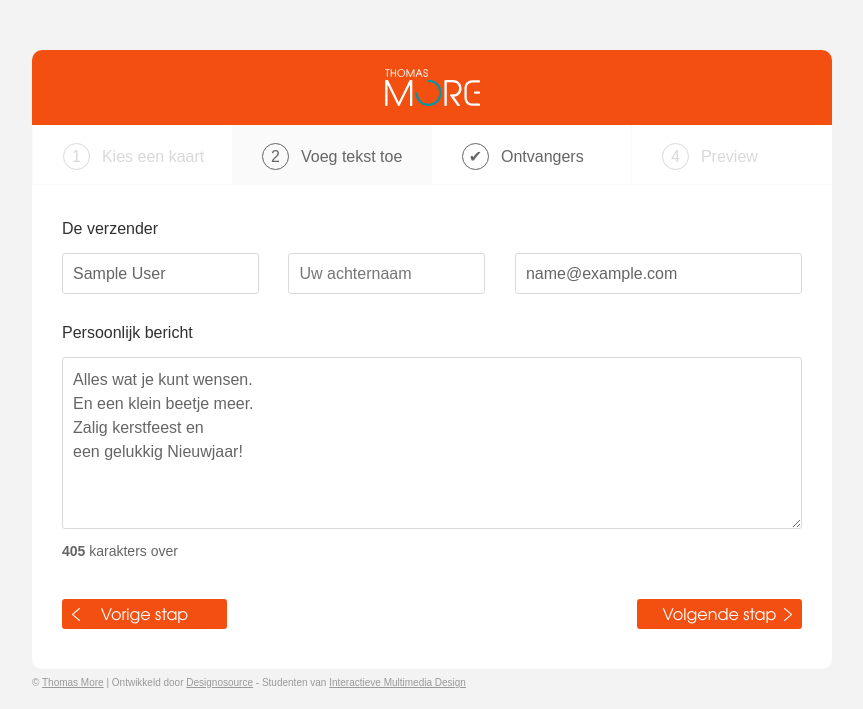
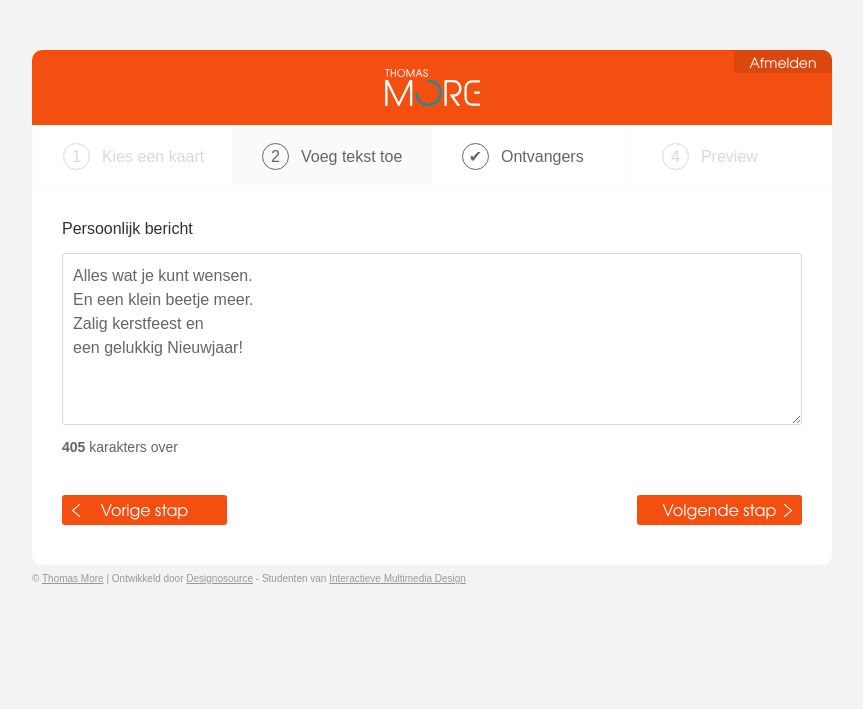
Before and after one commit to designosource/TM_Kerstkaart, a PHP site: page /TM_Kerstkaarten/stap2.php in a window 1280 px wide. Shown: the top 709 px of the page, without its empty margins (208-1071 px from the left). Run offline with PHP 8.4, Linux system fonts and the light colour scheme; the visitor is signed in with stand-in values (Sample User, id 1); some libraries are stand-ins or nearby versions.

Commit message:
Removed manual user input

```diff
--- a/css/style.css
+++ b/css/style.css
@@ -1063,36 +1063,3 @@ a#deleteFile
 	height:10px;
 	text-indent: -9999px
 }
-
-#senderCon
-{
-	margin-bottom:30px;
-}
-
-#senderCon input
-{
-	margin:0;
-	margin-right:25px;
-	width: 175px;
-	border: 1px solid #D9D9D9;
-	padding: 7.5px 10px;
-	font-family: Arial, Helvetica, sans-serif;
-	color:#656565;
-	font-size: 16px;
-	line-height:24px;
-	border-radius: 3px;
-	-webkit-border-radius: 3px;
-	-moz-border-radius: 3px;
-	-ms-border-radius: 3px;
-}
-
-#senderCon input#sendEmail
-{
-	width:265px;
-	margin-right:0;
-}
-
-#senderCon input:focus
-{
-	border: 1px solid #F24F11;
-}
--- a/includes/header.inc.php
+++ b/includes/header.inc.php
@@ -1,4 +1,5 @@
 <header>
+	<a id="afmelden" href="logout.php">Afmelden</a>
 	<div id="logo">
 		<a href="http://www.thomasmore.be/" id="login-logo">Thomas More Hogeschool</a>
 	</div>
@@ -6,7 +7,7 @@
 	<nav>
 		<ul>
 			<li id="liStap1"><h1 style='color:<?php if(!empty($_SESSION['cardALT']) && !empty($_SESSION['cardURL']) && !empty($_SESSION['cardID'])){ echo "#656565";} ?>'><span class="cijfer" style='border-color:<?php if(!empty($_SESSION['cardALT']) && !empty($_SESSION['cardURL']) && !empty($_SESSION['cardID'])){ echo "#656565";} ?>'> <?php if(!empty($_SESSION['cardALT']) && !empty($_SESSION['cardURL']) && !empty($_SESSION['cardID'])){ echo "&#10004;";}else{ echo "1";} ?> </span> Kies een kaart</h1></li>
-			<li id="liStap2"><h1 style='color:<?php if(!empty($_SESSION['persMess']) && !empty($_SESSION['senderFirstname']) && !empty($_SESSION['senderLastname']) && !empty($_SESSION['senderEmail'])){ echo "#656565";} ?>'><span class="cijfer" style='border-color:<?php if(!empty($_SESSION['persMess']) && !empty($_SESSION['senderFirstname']) && !empty($_SESSION['senderLastname']) && !empty($_SESSION['senderEmail'])){ echo "#656565";} ?>'> <?php if(!empty($_SESSION['persMess']) && !empty($_SESSION['senderFirstname']) && !empty($_SESSION['senderLastname']) && !empty($_SESSION['senderEmail'])){ echo "&#10004;";}else{ echo "2";} ?> </span> Voeg tekst toe</h1></li>
+			<li id="liStap2"><h1 style='color:<?php if(!empty($_SESSION['persMess'])){ echo "#656565";} ?>'><span class="cijfer" style='border-color:<?php if(!empty($_SESSION['persMess'])){ echo "#656565";} ?>'> <?php if(!empty($_SESSION['persMess'])){ echo "&#10004;";}else{ echo "2";} ?> </span> Voeg tekst toe</h1></li>
 			<li id="liStap3"><h1 style='color:<?php if(!empty($_SESSION['person'])){ echo "#656565";} ?>'><span class="cijfer" style='border-color:<?php if(!empty($_SESSION['person'])){ echo "#656565";} ?>'> <?php if(!empty($_SESSION['person'])){ echo "&#10004;";}else{ echo "3";} ?> </span> Ontvangers</h1></li>
 			<li id="liStap4"><h1 ><span class="cijfer">4</span> Preview</h1></li>
 		</ul>
--- a/index.php
+++ b/index.php
@@ -1,5 +1,5 @@
 <?php
-session_start();
+	session_start();
 
 	include_once('class/card.class.php');
 	$card = new Card();
--- a/js/script.js
+++ b/js/script.js
@@ -92,14 +92,8 @@ $("a#gtStap3, a#gbStap1").on("click", function(e)
 	var	errorLength = "<p class='error'>Te veel karakters gebruikt</p>";
 	$("p.error").remove();
 
-	var senderFirstname = $("input#sendFirstname").val();
-	var senderLastname = $("input#sendLastname").val();
-	var senderEmail = $("input#sendEmail").val();
-
 	var personalMessage = $(".stap2-persoonlijkbericht").val();
 
-	if(validateSender(senderFirstname, senderLastname, senderEmail) === false)
-	{
 	if(textInput !== 0)
 	{
 		if(textInput <= 500)
@@ -109,10 +103,7 @@ $("a#gtStap3, a#gbStap1").on("click", function(e)
 							type: "POST",
 							url: "ajax/getMessage.php",
 							data: {
-										personalMessage: personalMessage,
-										senderFirstname: senderFirstname,
-										senderLastname: senderLastname,
-										senderEmail: senderEmail
+									personalMessage: personalMessage
 									}
 						});
 
@@ -132,7 +123,6 @@ $("a#gtStap3, a#gbStap1").on("click", function(e)
 	else
 	{
 		$("#content h1#perMessage").after(error);
-		}
 	}
 
 	e.preventDefault();
--- /dev/null
+++ b/logout.php
@@ -0,0 +1,3 @@
+<?php
+	header("location: ".$_SERVER["REDIRECT_Shib_logoutURL"]);
+ ?>
--- a/stap2.php
+++ b/stap2.php
@@ -5,6 +5,7 @@
 	{
 		header("location: index.php");
 	}
+
  ?><!doctype html>
 <html lang="en">
 	<head>
@@ -20,14 +21,6 @@
 				<div id="content">
 
 					<form action="#" method="POST">
-
-						<div id="senderCon">
-							<h1 id="senderInfo">De verzender</h1>
-
-							<input id="sendFirstname" type="text" placeholder="Uw voornaam" value="<?php if(isset($_SESSION['senderFirstname'])){echo $_SESSION['senderFirstname'];}?>"></input>
-							<input id="sendLastname" type="text" placeholder="Uw achternaam" value="<?php if(isset($_SESSION['senderLastname'])){echo $_SESSION['senderLastname'];}?>"></input>
-							<input id="sendEmail" type="text" placeholder="Uw emailadres" value="<?php if(isset($_SESSION['senderEmail'])){echo $_SESSION['senderEmail'];}?>"></input>
-						</div>
 
 						<h1 id="perMessage">Persoonlijk bericht</h1>
 
--- a/stap3.php
+++ b/stap3.php
@@ -1,13 +1,14 @@
 <?php
 	session_start();
 	//session_unset($_SESSION['person']);
+
 	if(empty($_SESSION['cardALT']) && empty($_SESSION['cardURL']) && empty($_SESSION['cardID']))
 	{
 		header("location: index.php");
 	}
 	else
 	{
-		if(empty($_SESSION['persMess']) && isset($_SESSION['senderFirstname']) && isset($_SESSION['senderLastname']) && isset($_SESSION['senderEmail']))
+		if(empty($_SESSION['persMess']))
 		{
 			header("location: stap2.php");
 		}
```
Also changed, not shown: ajax/getMessage.php (+1 -10 lines). Lines whose indentation alone changed are shown as unchanged.
